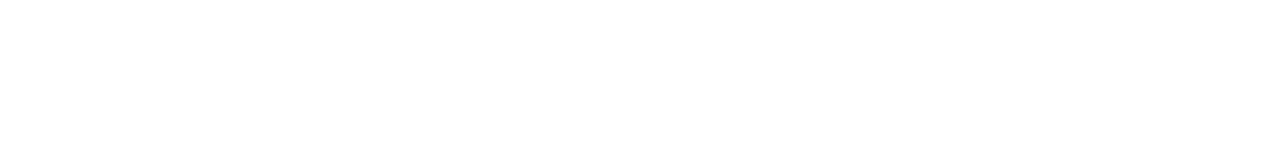
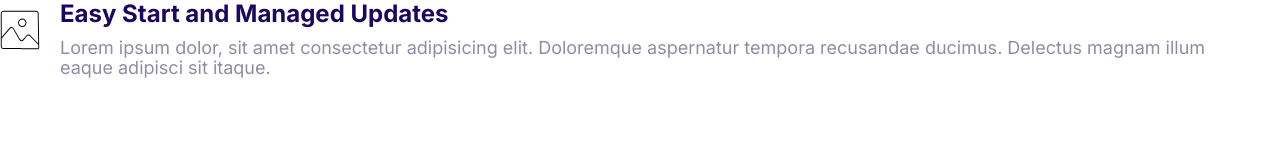
Before and after one commit to Inellore-Siva-Sai/ProjectMosh, a plain HTML site: page index.html in a window 1280 px wide. Drawn offline with Linux system fonts and the light colour scheme.

Commit message:
Define the media object.

```diff
--- a/CSS/styles.css
+++ b/CSS/styles.css
@@ -268,6 +268,8 @@ a {
 
 /* Cards */
 .card {
+    width: 40%;
+    padding: 4rem;
     border-radius: 7px;
     box-shadow: 0 0 20px 10px #f3f3f3;
     overflow: hidden;
@@ -292,12 +294,11 @@ a {
     background: #02cdf1;
   }
 
-  /* Plan */
-
-  .plan__name {
+/* Plans */
+.plan__name {
     color: #fff;
     margin: 0;
-    font-weight: 500;
+    font-weight: 600;
     font-size: 2.4rem;
   }
 
@@ -319,12 +320,16 @@ a {
     display: block;
   }
 
+  .plan .list__item {
+    margin-bottom: 2rem;
+  }
+
   .plan--popular .card__header {
     position: relative;
   }
 
   .plan--popular .card__header::before {
-    content: url(/images/popular.svg);
+    content: url(../images/popular.svg);
     width: 40px;
     display: inline-block;
     position: absolute;
@@ -349,3 +354,21 @@ a {
       font-size: 1.7rem;
     }
   }
+
+/* Media Objects */
+
+.media {
+    display: flex;
+}
+
+.media__title {
+    margin-top: 0;
+}
+
+.media__body {
+    margin: 0 2rem;
+}
+
+.media__image {
+    margin-top: 1rem;
+}
--- a/index.html
+++ b/index.html
@@ -14,5 +14,21 @@
     <link rel="stylesheet" href="/CSS/normalize.css" />
     <link rel="stylesheet" href="/CSS/styles.css" />
   </head>
-  <body></body>
+  <body>
+    <div class="media">
+      <div class="media__image">
+        <svg class="icon icon--primary">
+          <use xlink:href="images/sprite.svg#snap"></use>
+        </svg>
+      </div>
+      <div class="media__body">
+        <h3 class="media__title">Easy Start and Managed Updates</h3>
+        <p>
+          Lorem ipsum dolor, sit amet consectetur adipisicing elit. Doloremque
+          aspernatur tempora recusandae ducimus. Delectus magnam illum eaque
+          adipisci sit itaque.
+        </p>
+      </div>
+    </div>
+  </body>
 </html>
```
Also changed, not shown: components/cards.html (+1 -1 lines), components/mediaObject.html (added, +15 -0 lines).
